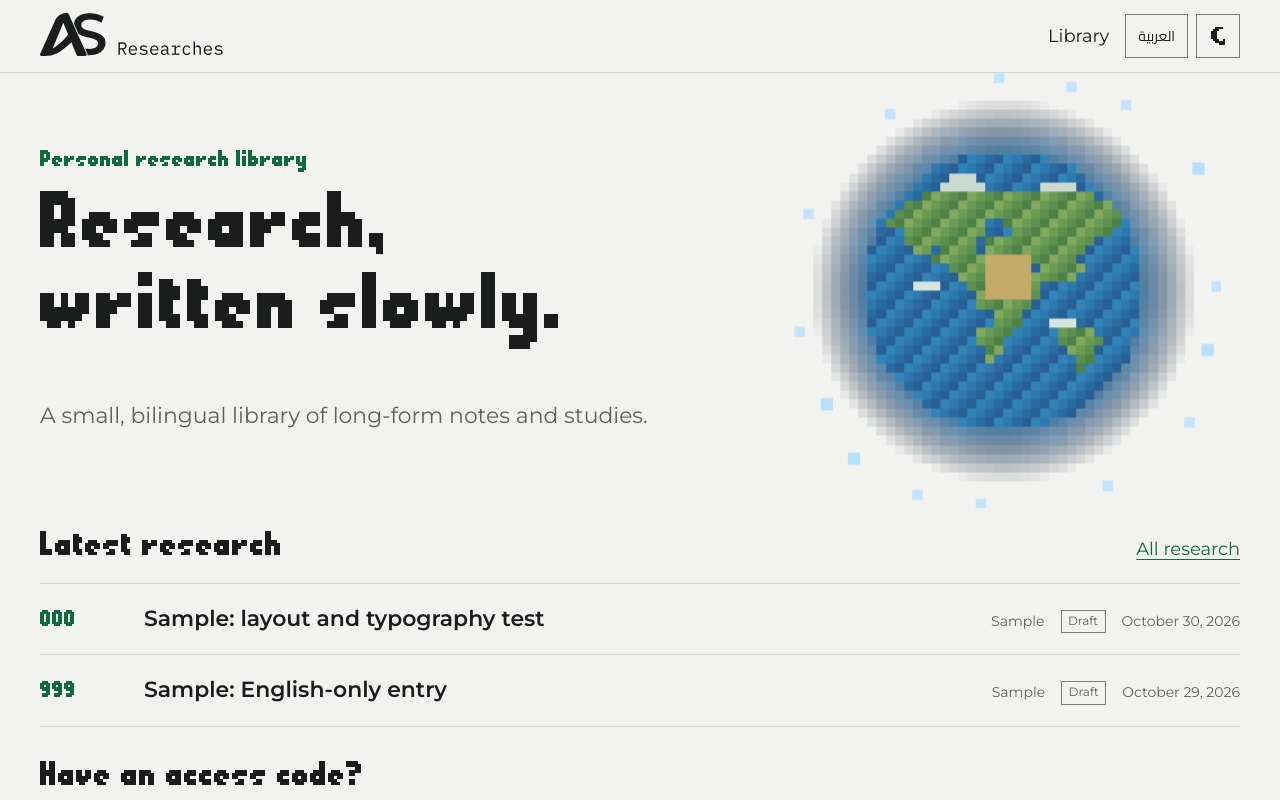
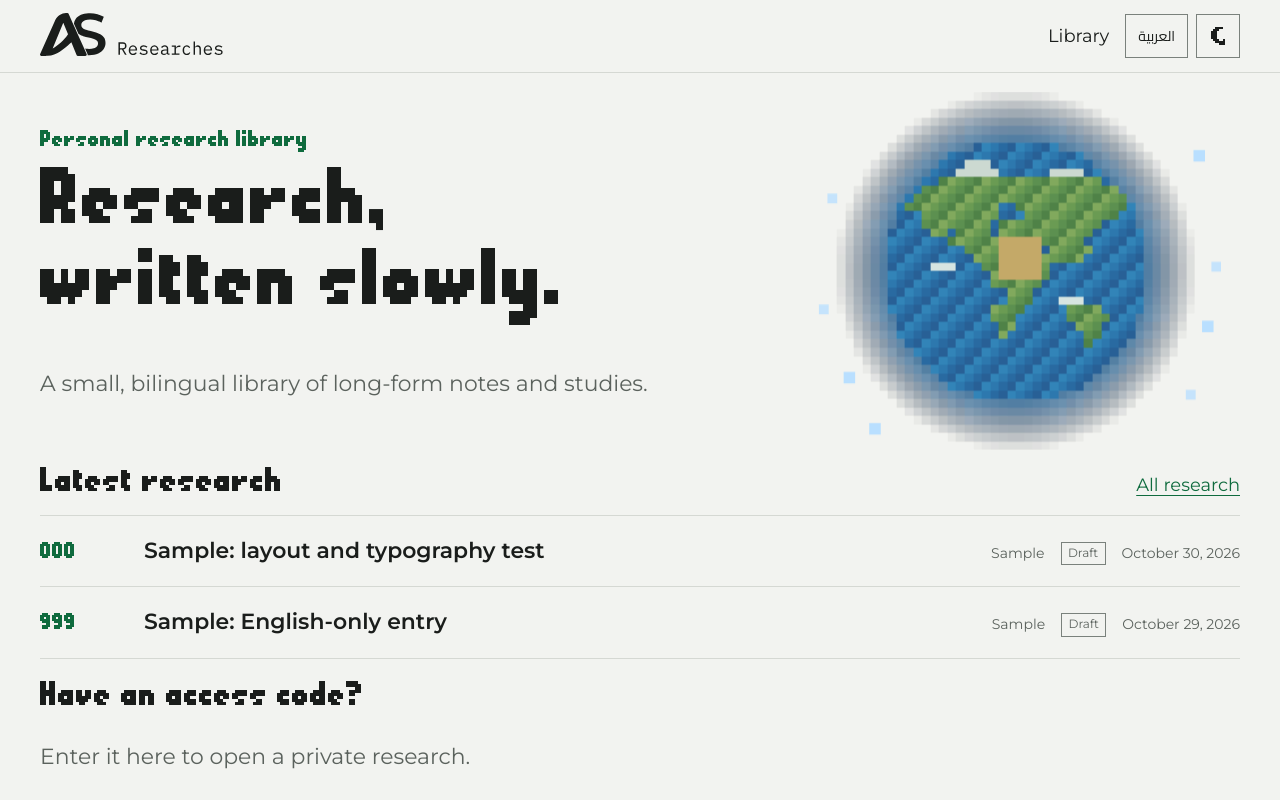
Before and after one commit to AS-Offical/ASResearch, a Next.js app: page /en in a window 1280 px wide. Shown: the top 800 px of the page. Built offline with nearby package versions, Linux system fonts and the light colour scheme.

Commit message:
Keep pixel stars clear and tighten homepage spacing

```diff
--- a/src/components/ui/PixelEarth.tsx
+++ b/src/components/ui/PixelEarth.tsx
@@ -32,9 +32,8 @@ const DESERT = "#c3a765";
 const ICE = "#cbd9d0";
 const CLOUD = "#d7e5e1";
 const STARS = [
-  [23, 0, 0], [37, 3, 180], [45, 10, 360], [47, 23, 120], [44, 38, 300],
-  [35, 45, 240], [21, 47, 60], [7, 42, 420], [1, 28, 180], [2, 15, 0],
-  [11, 4, 300], [31, 1, 120], [46, 30, 480], [14, 46, 240], [4, 36, 360],
+  [45, 10, 360], [47, 23, 120], [44, 38, 300], [7, 42, 420], [1, 28, 180],
+  [2, 15, 0], [46, 30, 480], [4, 36, 360],
 ] as const;
 
 function paintEarth() {
--- a/src/styles/components.css
+++ b/src/styles/components.css
@@ -153,28 +153,28 @@ main {
   flex: 1;
   padding-block: clamp(2rem, 5vw, 4.5rem);
 }
-main:has(.home-page) { padding-block: clamp(1.5rem, 3vh, 2rem); }
+main:has(.home-page) { padding-block: clamp(1.25rem, 2.5vh, 1.75rem); }
 
 /* Home */
 .hero {
   position: relative;
   isolation: isolate;
   inline-size: min(100% - 2 * var(--gutter), 1280px);
-  min-block-size: clamp(25rem, 42vh, 30rem);
+  min-block-size: clamp(22rem, 37vh, 27rem);
   display: flex;
   flex-direction: column;
   justify-content: center;
   padding-inline-end: clamp(18rem, 32vw, 28rem);
-  padding-block: 1rem 1.5rem;
+  padding-block: 0.75rem 1rem;
 }
 .hero__planet {
   position: absolute;
   z-index: -1;
   inset-inline-end: clamp(0.5rem, 1.5vw, 1.5rem);
-  inset-block-start: 50%;
+  inset-block-start: calc(50% + 0.5rem);
   display: grid;
   place-items: center;
-  inline-size: clamp(320px, 34vw, 460px);
+  inline-size: clamp(300px, 32vw, 430px);
   aspect-ratio: 1;
   opacity: 0.98;
   transform: translateY(-50%);
@@ -204,11 +204,11 @@ main:has(.home-page) { padding-block: clamp(1.5rem, 3vh, 2rem); }
 }
 .hero__kicker {
   color: var(--color-accent);
-  margin-block-end: 1rem;
+  margin-block-end: 0.75rem;
 }
 :lang(ar) .hero__kicker { translate: 0 -0.65rem; }
 .hero__title {
-  margin-block-end: 1.5rem;
+  margin-block-end: 1rem;
 }
 .hero__lede {
   max-inline-size: 36em;
@@ -289,7 +289,7 @@ main:has(.home-page) { padding-block: clamp(1.5rem, 3vh, 2rem); }
 }
 .site-header__link:hover { color: var(--color-accent); transform: translateY(-2px); }
 @media (max-width: 52rem) {
-  .hero { min-block-size: clamp(20rem, 44vh, 24rem); padding-inline-end: 0; }
+  .hero { min-block-size: clamp(19rem, 40vh, 22rem); padding-inline-end: 0; }
   .hero__planet { inset-inline-end: 0; inline-size: 280px; opacity: 0.3; }
   .hero__title, .hero__lede, .hero__kicker { position: relative; z-index: 1; }
 }
@@ -300,9 +300,9 @@ main:has(.home-page) { padding-block: clamp(1.5rem, 3vh, 2rem); }
   .hero__planet { inline-size: 248px; opacity: 0.28; }
   .hero__title, .hero__lede, .hero__kicker { position: relative; z-index: 1; }
 }
-.section { margin-block-start: clamp(1.25rem, 2.5vw, 2rem); }
+.section { margin-block-start: clamp(0.75rem, 1.75vw, 1.25rem); }
 .home-section { inline-size: min(100% - 2 * var(--gutter), 1280px); }
-.section__head { display: flex; align-items: baseline; justify-content: space-between; gap: 1rem; margin-block-end: 1rem; }
+.section__head { display: flex; align-items: baseline; justify-content: space-between; gap: 1rem; margin-block-end: 0.75rem; }
 .section__head h2 { margin: 0; }
 .section__lede { margin-block: 0.5rem 2rem; }
 .badge { border: 1px solid var(--color-border-strong); padding-inline: 0.4rem; font-size: 0.75rem; line-height: 1.6; }
```
